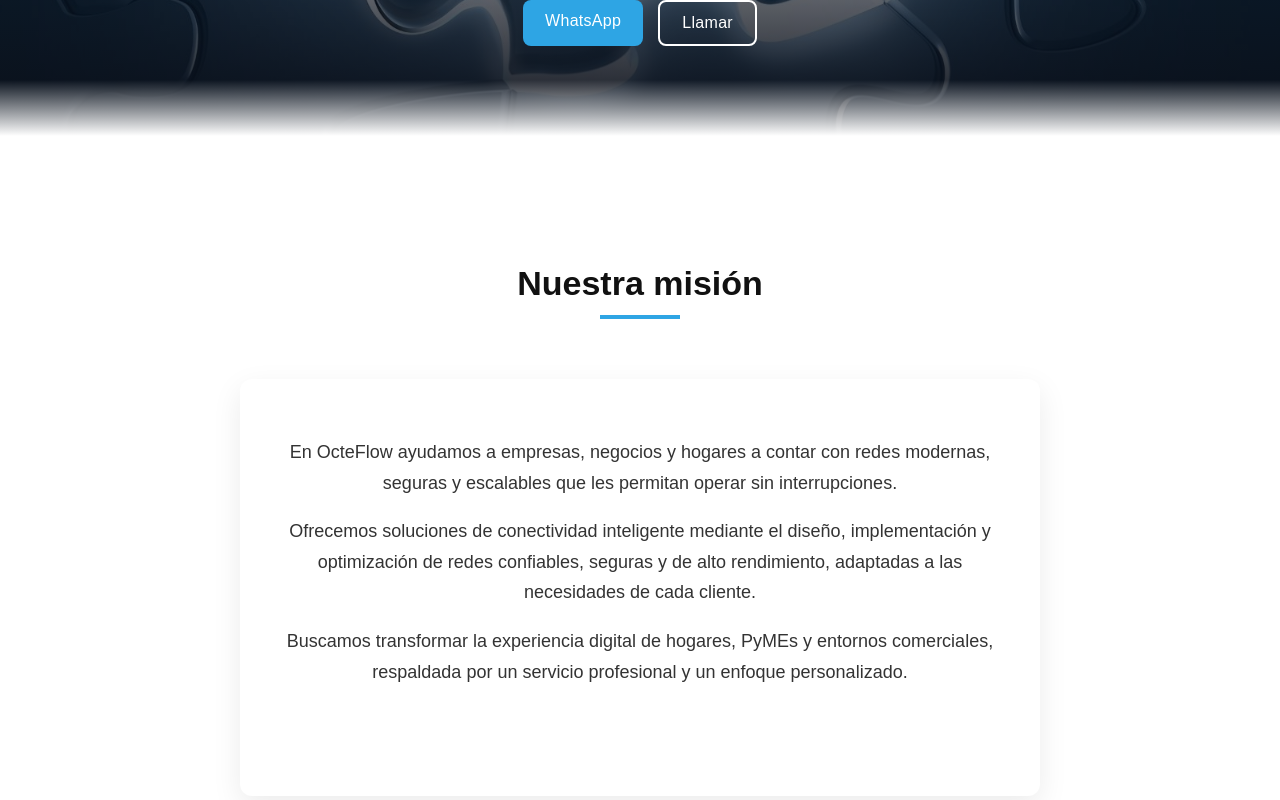
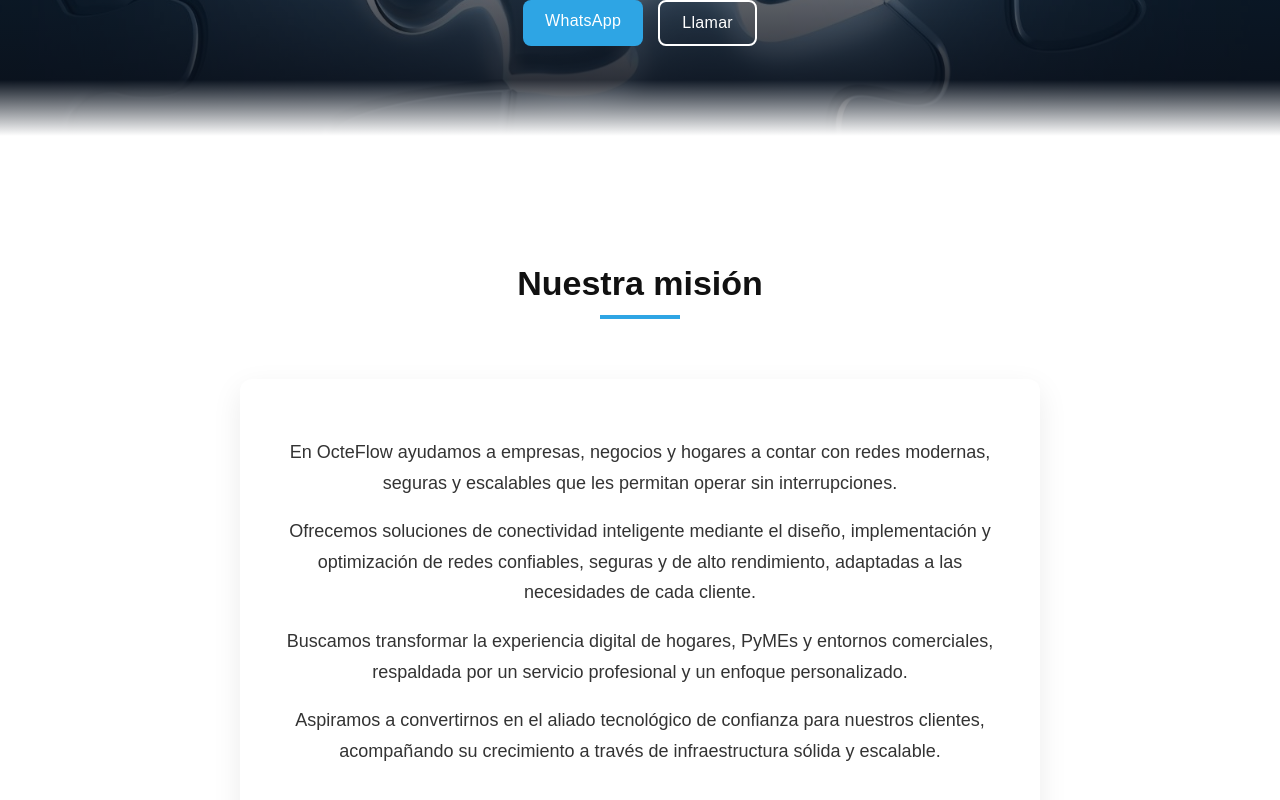
Before and after one commit to OcteFlow/octeflow-site, a Next.js app: page /nosotros in a window 1280 px wide. Shown: the part 394-1194 px from the top of the page. Built offline with nearby package versions, Linux system fonts and the light colour scheme.

Commit message:
Update nosotros.js

```diff
--- a/pages/nosotros.js
+++ b/pages/nosotros.js
@@ -49,12 +49,11 @@ export default function Nosotros() {
           <p>
             Buscamos transformar la experiencia digital de hogares, PyMEs y entornos comerciales,
             respaldada por un servicio profesional y un enfoque personalizado.
+          </p>
 
-          </p>
+          <p>
             Aspiramos a convertirnos en el aliado tecnológico de confianza para nuestros clientes,
             acompañando su crecimiento a través de infraestructura sólida y escalable.
-          <p>
-
           </p>
 
         </div>
```
